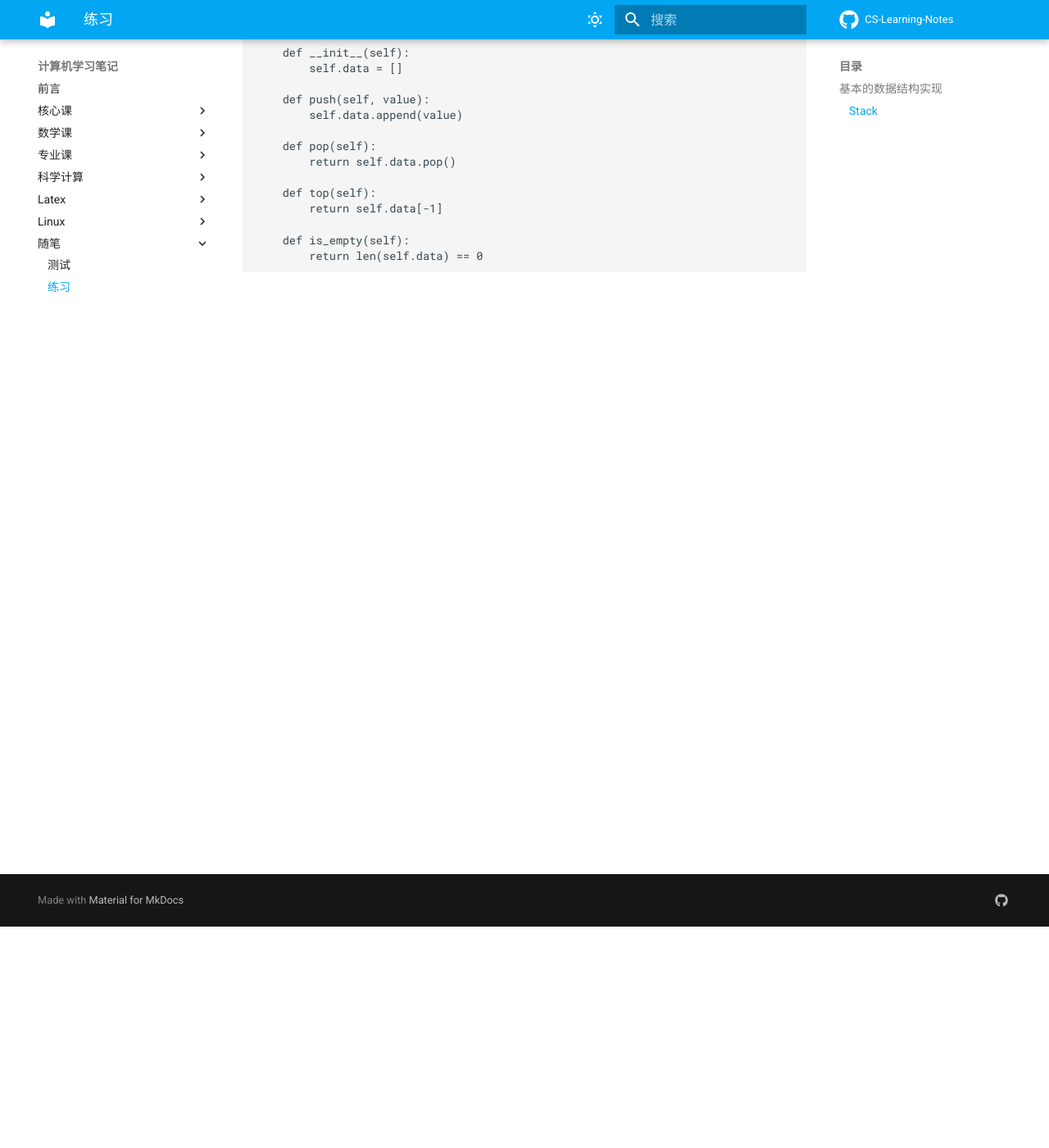
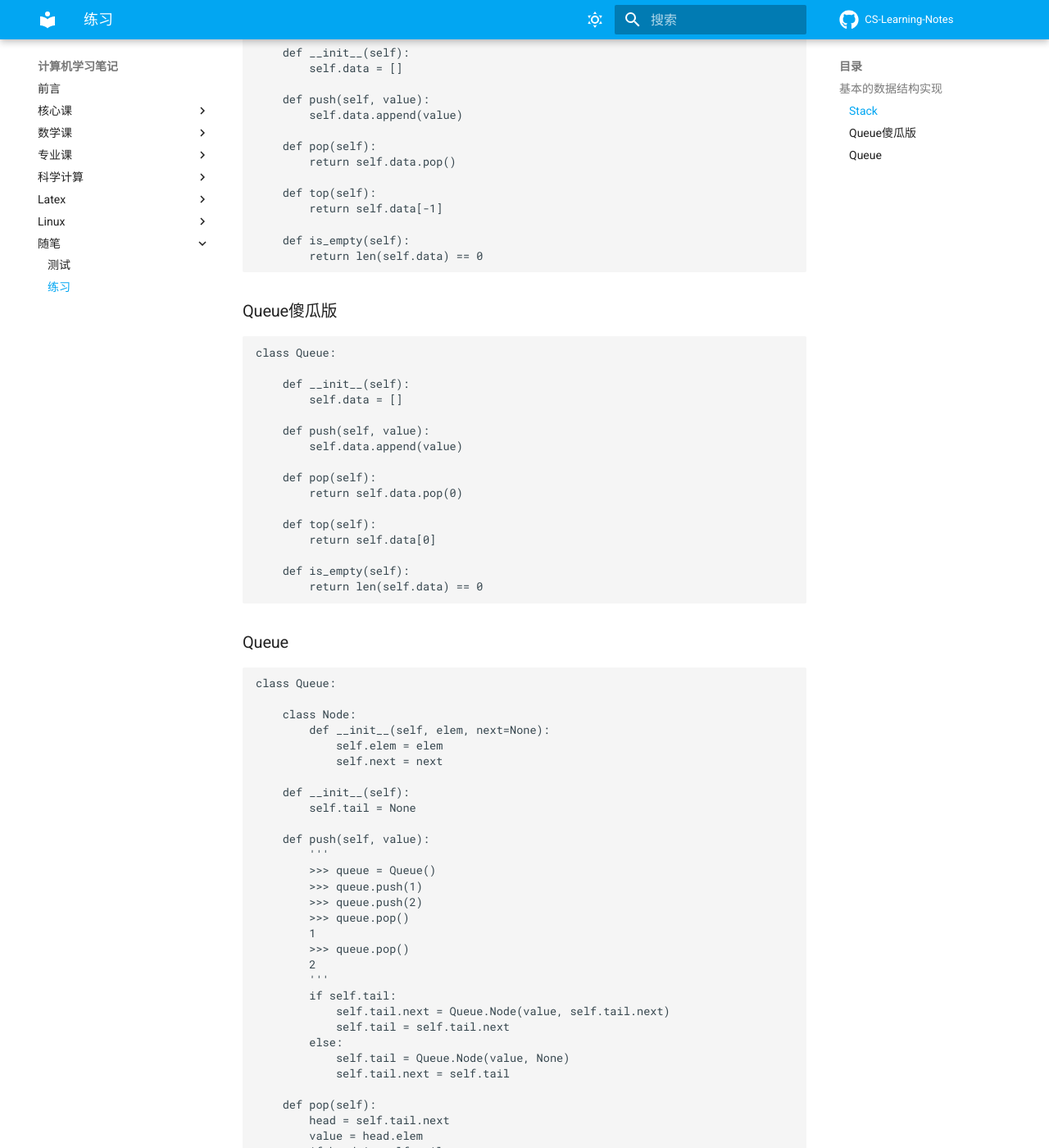
Before and after one commit to eecse/CS-Learning-Notes, an MkDocs documentation site: the page built from docs/exercise/python.md, in a window 1280 px wide and 1400 px high, scrolled down 270 px. Shown: the whole window at 82% size. Built offline with MkDocs 1.6.1 and Material for MkDocs 9.7.7, drawn with Linux system fonts in a browser that asks for light colours; comment, search, counter and statistics services are not loaded; some of the changed text lies outside the part shown.

Commit message:
add queue implementation

````diff
--- a/docs/exercise/python.md
+++ b/docs/exercise/python.md
@@ -22,3 +22,68 @@ class Stack:
     def is_empty(self):
         return len(self.data) == 0
 ```
+
+
+### Queue傻瓜版
+
+```python3
+class Queue:
+
+    def __init__(self):
+        self.data = []
+
+    def push(self, value):
+        self.data.append(value)
+
+    def pop(self):
+        return self.data.pop(0)
+
+    def top(self):
+        return self.data[0]
+
+    def is_empty(self):
+        return len(self.data) == 0
+```
+
+### Queue
+
+```python3
+class Queue:
+
+    class Node:
+        def __init__(self, elem, next=None):
+            self.elem = elem
+            self.next = next
+
+    def __init__(self):
+        self.tail = None
+
+    def push(self, value):
+        '''
+        >>> queue = Queue()
+        >>> queue.push(1)
+        >>> queue.push(2)
+        >>> queue.pop()
+        1
+        >>> queue.pop()
+        2
+        '''
+        if self.tail:
+            self.tail.next = Queue.Node(value, self.tail.next)
+            self.tail = self.tail.next
+        else:
+            self.tail = Queue.Node(value, None)
+            self.tail.next = self.tail
+
+    def pop(self):
+        head = self.tail.next
+        value = head.elem
+        if head is self.tail:
+            self.tail = None
+        else:
+            self.tail.next = head.next
+        return value
+
+    def is_empty(self):
+        return not self.tail
+```
````
